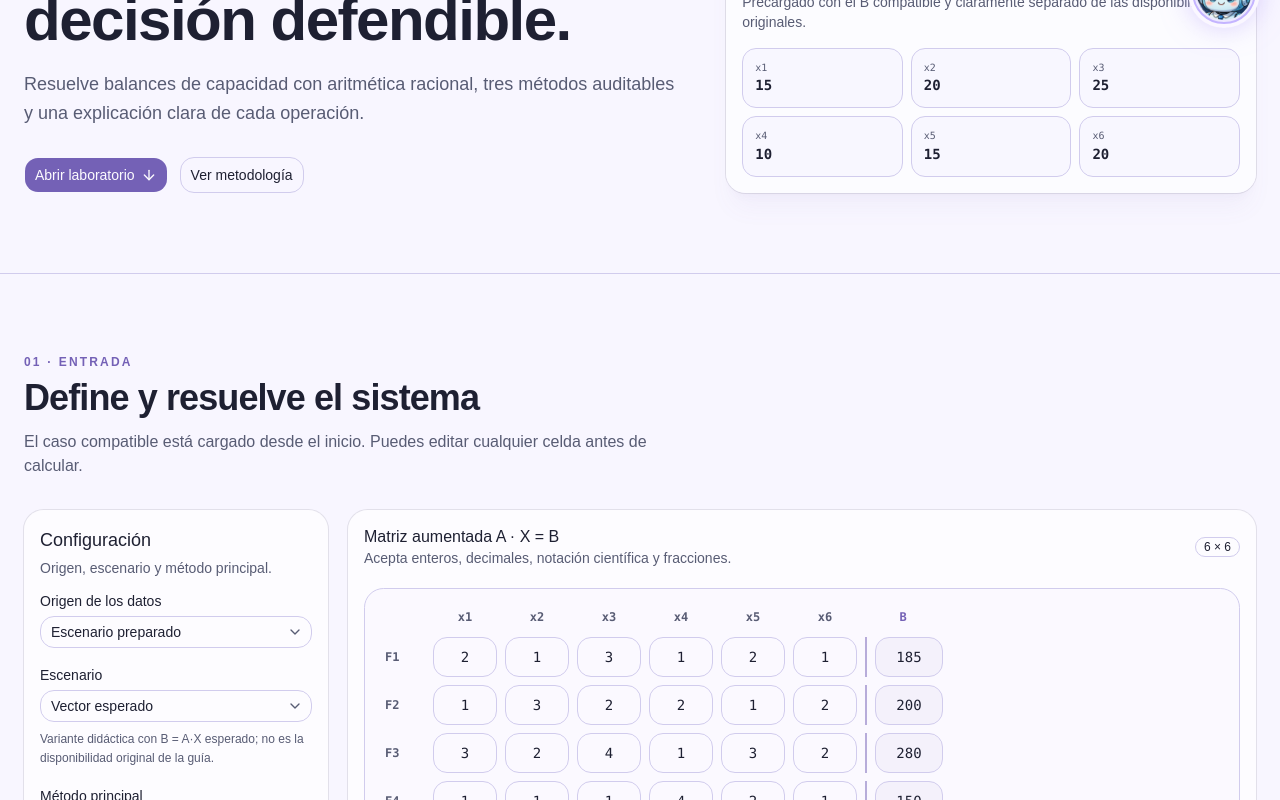
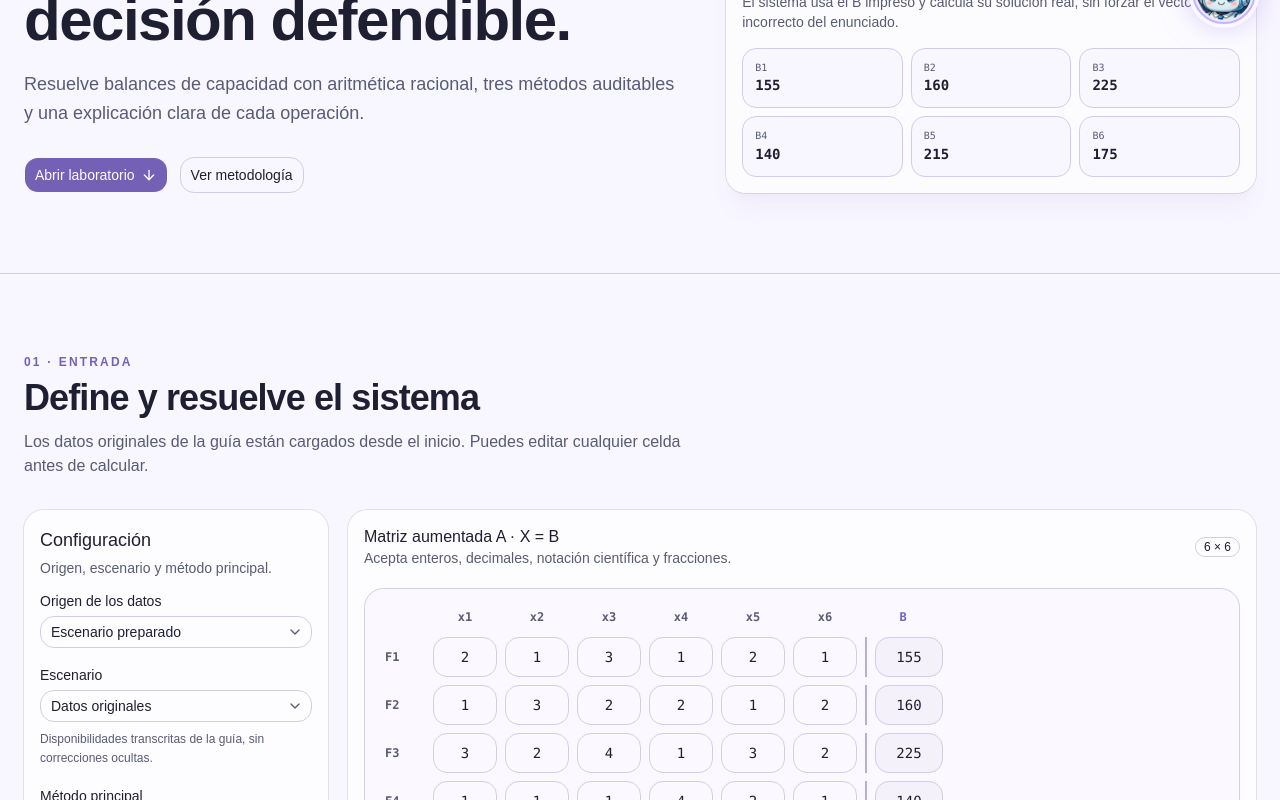
Before and after one commit to emanuel56411-hue/parcial2_algebra_agente67, a React (Vite) app in the folder web/: page / in a window 1280 px wide. Shown: the part 760-1560 px from the top of the page. Built offline with nearby package versions, Linux system fonts and the light colour scheme.

Commit message:
fix: tratar como incorrecto el resultado de la guia

```diff
--- a/web/src/app.tsx
+++ b/web/src/app.tsx
@@ -47,7 +47,7 @@ import type { Analysis, SolveInput } from "@/types/analysis"
 type Source = "scenario" | "custom" | "json"
 type StepContext = { method: string; stepIndex: number } | null
 
-const initial = cloneScenario("compatible")
+const initial = cloneScenario("original")
 
 function Metric({ label, children, id }: { label: string; children: React.ReactNode; id?: string }) {
   return <div className="space-y-1 border-l-2 border-primary/30 pl-4"><span className="text-[10px] font-bold uppercase tracking-[.16em] text-muted-foreground">{label}</span><div id={id} className="font-mono text-lg font-semibold">{children}</div></div>
@@ -64,7 +64,7 @@ function Header() {
 
 export default function App() {
   const [source, setSource] = useState<Source>("scenario")
-  const [scenarioKey, setScenarioKey] = useState("compatible")
+  const [scenarioKey, setScenarioKey] = useState("original")
   const [A, setA] = useState(initial.A)
   const [B, setB] = useState(initial.B)
   const [production, setProduction] = useState(initial.production)
@@ -175,13 +175,13 @@ export default function App() {
           <div className="absolute inset-0 -z-10 bg-[radial-gradient(circle_at_75%_25%,color-mix(in_oklab,var(--primary)_12%,transparent),transparent_38%)]" />
           <div className="mx-auto grid max-w-7xl gap-10 px-4 py-14 sm:px-6 lg:grid-cols-[1fr_.8fr] lg:py-20">
             <div className="max-w-3xl"><Badge variant="outline" className="mb-5"><FlaskConical /> Álgebra lineal explicable</Badge><h1 id="hero-title" className="text-balance text-4xl font-semibold tracking-tight sm:text-5xl lg:text-6xl">Del sistema matricial a una decisión defendible.</h1><p className="mt-5 max-w-2xl text-pretty text-base leading-relaxed text-muted-foreground sm:text-lg">Resuelve balances de capacidad con aritmética racional, tres métodos auditables y una explicación clara de cada operación.</p><div className="mt-7 flex flex-wrap gap-3"><Button asChild size="lg"><a href="#calculator">Abrir laboratorio <ArrowDown /></a></Button><Button asChild size="lg" variant="outline"><a href="#methodology">Ver metodología</a></Button></div></div>
-            <Card className="self-end border-primary/20 bg-card/85 shadow-xl shadow-primary/5"><CardHeader><div className="flex items-center justify-between"><Badge>Caso base listo</Badge><span className="font-mono text-xs text-muted-foreground">6 × 6</span></div><CardTitle>Vector esperado de la guía</CardTitle><CardDescription>Precargado con el B compatible y claramente separado de las disponibilidades originales.</CardDescription></CardHeader><CardContent><div className="grid grid-cols-3 gap-2 font-mono text-sm">{[15, 20, 25, 10, 15, 20].map((value, index) => <div key={index} className="rounded-lg border bg-muted/30 p-3"><span className="block text-[10px] text-muted-foreground">x{index + 1}</span><strong>{value}</strong></div>)}</div></CardContent></Card>
+            <Card className="self-end border-primary/20 bg-card/85 shadow-xl shadow-primary/5"><CardHeader><div className="flex items-center justify-between"><Badge>Datos originales</Badge><span className="font-mono text-xs text-muted-foreground">6 × 6</span></div><CardTitle>Disponibilidades de la guía</CardTitle><CardDescription>El sistema usa el B impreso y calcula su solución real, sin forzar el vector incorrecto del enunciado.</CardDescription></CardHeader><CardContent><div className="grid grid-cols-3 gap-2 font-mono text-sm">{[155, 160, 225, 140, 215, 175].map((value, index) => <div key={index} className="rounded-lg border bg-muted/30 p-3"><span className="block text-[10px] text-muted-foreground">B{index + 1}</span><strong>{value}</strong></div>)}</div></CardContent></Card>
           </div>
         </section>
 
         <section id="calculator" className="scroll-mt-20 border-b py-14 sm:py-20">
           <div className="mx-auto max-w-7xl px-4 sm:px-6">
-            <div className="mb-8 max-w-2xl"><p className="text-xs font-bold uppercase tracking-[.18em] text-primary">01 · Entrada</p><h2 className="mt-2 text-3xl font-semibold tracking-tight sm:text-4xl">Define y resuelve el sistema</h2><p className="mt-3 text-muted-foreground">El caso compatible está cargado desde el inicio. Puedes editar cualquier celda antes de calcular.</p></div>
+            <div className="mb-8 max-w-2xl"><p className="text-xs font-bold uppercase tracking-[.18em] text-primary">01 · Entrada</p><h2 className="mt-2 text-3xl font-semibold tracking-tight sm:text-4xl">Define y resuelve el sistema</h2><p className="mt-3 text-muted-foreground">Los datos originales de la guía están cargados desde el inicio. Puedes editar cualquier celda antes de calcular.</p></div>
             <div className="grid gap-5 xl:grid-cols-[19rem_minmax(0,1fr)]">
               <Card className="h-fit"><CardHeader><CardTitle className="text-lg">Configuración</CardTitle><CardDescription>Origen, escenario y método principal.</CardDescription></CardHeader><CardContent className="space-y-5">
                 <div className="space-y-2"><Label>Origen de los datos</Label><Select value={source} onValueChange={(value) => chooseSource(value as Source)}><SelectTrigger className="w-full" aria-label="Origen de los datos"><SelectValue /></SelectTrigger><SelectContent><SelectItem value="scenario">Escenario preparado</SelectItem><SelectItem value="custom">Matriz propia</SelectItem><SelectItem value="json">Importar JSON</SelectItem></SelectContent></Select></div>
@@ -193,7 +193,7 @@ export default function App() {
               </CardContent></Card>
               <Card className="min-w-0"><CardHeader><div className="flex flex-wrap items-center justify-between gap-3"><div><CardTitle>Matriz aumentada A · X = B</CardTitle><CardDescription>Acepta enteros, decimales, notación científica y fracciones.</CardDescription></div><Badge variant="outline">{A.length} × {A.length}</Badge></div></CardHeader><CardContent className="min-w-0 space-y-5">
                 {source === "json" ? <div className="space-y-2"><div className="flex flex-wrap items-center justify-between gap-2"><Label htmlFor="json-input">Datos JSON</Label><input ref={jsonFileRef} type="file" accept="application/json,.json" className="sr-only" onChange={(event) => { const file = event.target.files?.[0]; if (file) void loadJsonFile(file) }} /><Button type="button" size="sm" variant="outline" onClick={() => jsonFileRef.current?.click()}><FileJson />Subir archivo JSON</Button></div><Textarea id="json-input" className="min-h-60 font-mono text-xs" value={jsonInput} onChange={(event) => { setJsonInput(event.target.value); setReport(null) }} spellCheck={false} /><p className="text-xs text-muted-foreground">B puede ser vector o columna; escribe las fracciones como &quot;2/3&quot;.</p></div> : <div id="matrix-editor"><MatrixEditor A={A} B={B} onChange={(nextA, nextB) => { setA(nextA); setB(nextB); setReport(null) }} /></div>}
-                {source === "scenario" && scenarioKey !== "example" && <Alert className="border-amber-500/40 bg-amber-500/5"><ShieldAlert className="text-amber-600" /><AlertTitle>Discrepancia documentada</AlertTitle><AlertDescription>El vector esperado requiere un B diferente. El escenario original y la variante compatible permanecen separados.</AlertDescription></Alert>}
+                {source === "scenario" && scenarioKey !== "example" && <Alert className="border-amber-500/40 bg-amber-500/5"><ShieldAlert className="text-amber-600" /><AlertTitle>{scenarioKey === "original" ? "Resultado incorrecto documentado" : "Variante solo comparativa"}</AlertTitle><AlertDescription>{scenarioKey === "original" ? "El vector indicado en el enunciado no resuelve este B. Aquí se calcula la respuesta real de los datos originales." : "Este B alternativo produce el vector indicado, pero no pertenece a los datos originales de la guía."}</AlertDescription></Alert>}
                 {error && <Alert variant="destructive" role="alert"><ShieldAlert /><AlertTitle>No se pudo resolver</AlertTitle><AlertDescription>{error}</AlertDescription></Alert>}
                 <div className="flex flex-wrap items-center justify-between gap-3 border-t pt-5"><p className="text-xs text-muted-foreground">El servidor valida dimensiones y vuelve a calcular todo desde A y B.</p><Button id="solve" size="lg" onClick={() => void solve()} disabled={loading}>{loading ? <LoaderCircle className="animate-spin" /> : <Calculator />}{loading ? "Analizando…" : "Resolver sistema"}</Button></div>
               </CardContent></Card>
--- a/web/src/data/scenarios.ts
+++ b/web/src/data/scenarios.ts
@@ -28,9 +28,9 @@ export const scenarios: Record<string, Scenario> = {
     production: true,
   },
   compatible: {
-    title: "TechChip · vector esperado",
+    title: "Variante didáctica · B alternativo",
     shortTitle: "Vector esperado",
-    note: "Variante didáctica con B = A·X esperado; no es la disponibilidad original de la guía.",
+    note: "Comparación con B = A·X indicado; no es la disponibilidad original de la guía ni el caso principal.",
     A: A_BASE,
     B: [185, 200, 280, 150, 245, 195],
     production: true,
```
Also changed, not shown: 12 other files (tests, documents, lock files or other folders).
